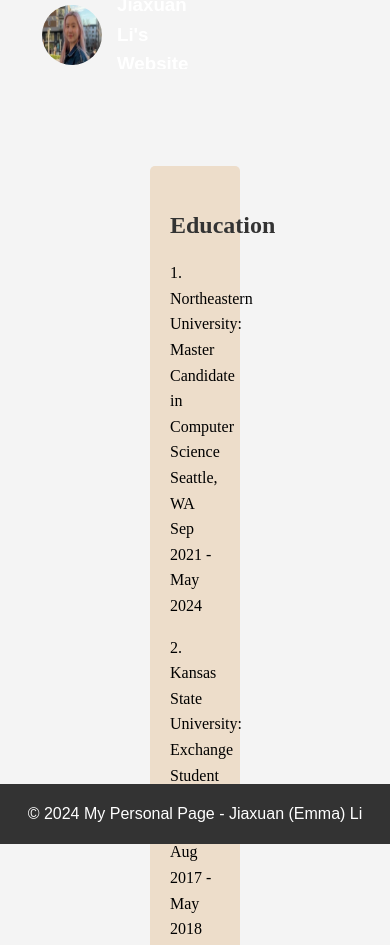
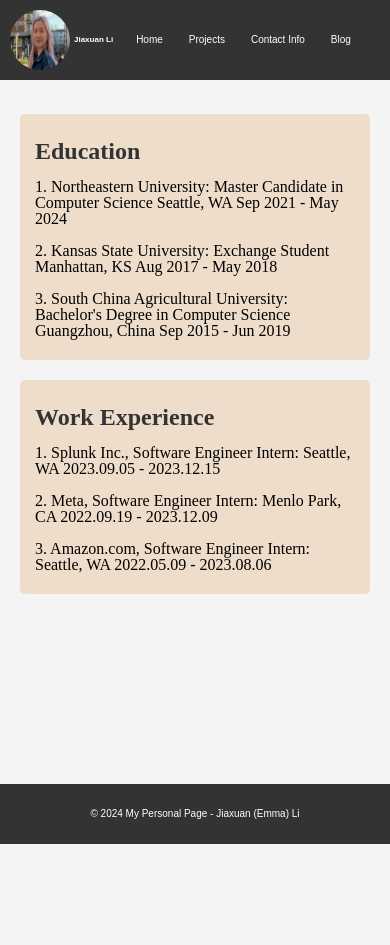
Before and after one commit to lilaxuan/lilaxuan.github.io, a plain HTML site: page index.html in a window 390 px wide. Shown: the top 945 px of the page. After the commit the page ends 844 px from the top, so only its background shows below. Drawn offline with Linux system fonts and the light colour scheme.

Commit message:
Adapative for different screen sizes

```diff
--- a/common.css
+++ b/common.css
@@ -31,8 +31,6 @@ body {
 
 .navbar-items .nv-title {
     display: flex;
-    margin-right: auto;
-    /* Pushes all other nav-items to the right */
     align-items: center;
     justify-content: center;
 }
@@ -62,9 +60,8 @@ body {
 
 .navbar-items .nv-item {
     display: flex;
-    margin-right: 20px;
     font-size: 18px;
-    color: black;
+    color: white;
     transition: 0.3s;
     padding: 8px;
     margin-left: 70px;
@@ -102,34 +99,45 @@ footer p {
     margin: 0;
 }
 
-@media screen and (max-width: 500px) {
+/* Media Query for screens smaller than 600px */
+@media (max-width: 600px) {
     .navbar {
-        background: #0000ff00;
-        position: fixed;
-        bottom: 0;
-        left: 0;
-        height: 65px;
-        width: 100%;
-        display: flex;
-        flex-direction: row;
-        justify-content: space-between;
+        padding: 10px 0;
     }
 
-    .nav-items {
-        display: flex;
-        flex-direction: row;
-        padding: 0 0.01vw;
+    .navbar-items .nv-title,
+    .navbar-items .nv-item {
+        justify-content: flex-start;
+        margin-left: 10px;
+        margin-right: 10px;
     }
 
-    .list-item {
-        width: 20%;
+    .navbar-items .nv-img {
+        margin: 0 auto;
+        display: block;
+        margin-right: 4px;
     }
 
-    .navbar a {
-        color: blue;
+    .navbar-items .nv-head {
+        margin: 4px 0;
+        justify-content: center;
+        margin-right: 0;
+        font-size: 8px;
     }
 
-    .logo:hover {
-        opacity: 0.5;
+    .navbar-items .nv-item {
+        padding: 8px;
+        margin: 5px 0;
+        font-size: 10px;
+    }
+
+    .navbar a:hover {
+        background-color: lightblue;
+        color: lightcoral;
+        box-shadow: 0px 0px 3cap 0px lightcoral;
+    }
+
+    footer p {
+        font-size: 10px;
     }
 }
--- a/home.css
+++ b/home.css
@@ -40,3 +40,24 @@
     color: #ff4500;
     cursor: pointer;
 }
+
+/* For smaller screens */
+@media screen and (max-width: 600px) {
+    .content-area {
+        padding: 20px;
+        margin-top: 20%;
+        margin-bottom: 10%;
+    }
+
+    .content-area li {
+        margin-bottom: 20px;
+        padding: 5px;
+    }
+
+    .content-area h2,
+    .content-area p {
+        margin-left: 10px;
+        margin-right: 10px;
+        line-height: 1;
+    }
+}
--- a/index.html
+++ b/index.html
@@ -14,7 +14,7 @@
             <ul class="navbar-items">
                 <li class="nv-title">
                     <img class="nv-img" src="./home-icon.jpg" alt="Jiaxuan li's icon">
-                    <h3 class="nv-head">Jiaxuan Li's Website</h3>
+                    <h3 class="nv-head">Jiaxuan Li</h3>
                 </li>
                 <li class="nv-item"><a href="./">Home</a></li>
                 <li class="nv-item"><a href="./projects/">Projects</a></li>
@@ -50,7 +50,6 @@
                     </p>
                 </li>
             </ul>
-
         </div>
 
         <footer>
```
Also changed, not shown: blog/index.html (+1 -1 lines), contact-info/contact_info.css (+16 -0 lines), contact-info/index.html (+1 -1 lines), projects/index.html (+1 -3 lines), projects/projects.css (+13 -8 lines).
